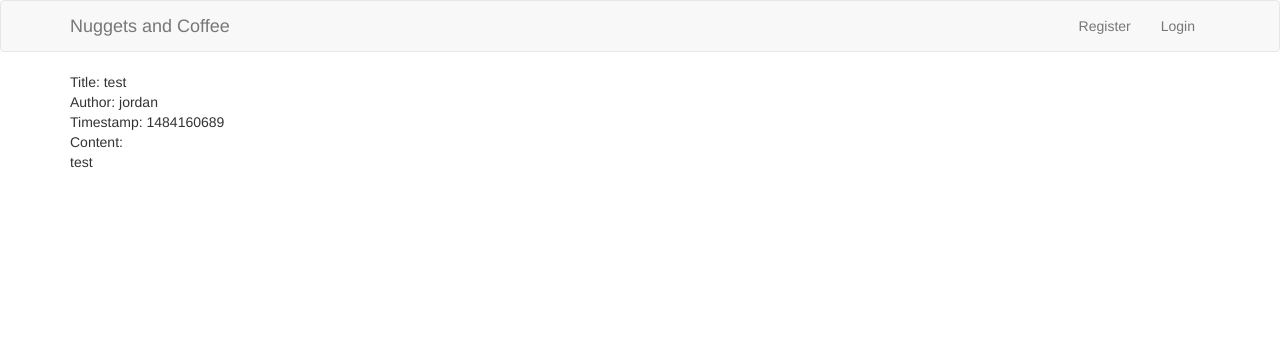
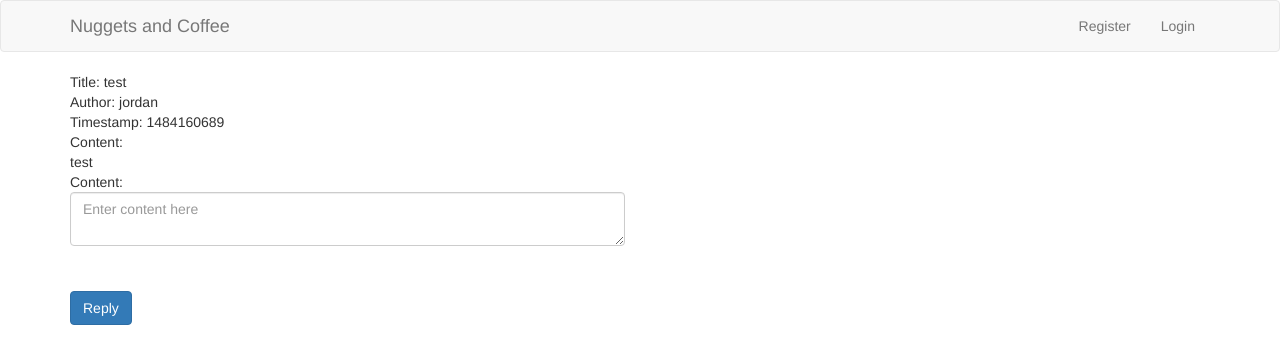
Before and after one commit to james9909/nuggets-and-coffee, a Flask app: page /forum/1 in a window 1280 px wide. Shown: the top 364 px of the page. Run offline with Flask 2, Linux system fonts and the light colour scheme; data comes from the database, SQL or seed files in the repository; some libraries are stand-ins or nearby versions.

Commit message:
added commenting functionality in templates

```diff
--- a/templates/createPost.html
+++ b/templates/createPost.html
@@ -2,7 +2,7 @@
 
 
 {% block body %}
-<h1>Register for an account</h1><br>
+<h1>Make a Post</h1><br>
 <form action="/createPost" method="POST">
 <div class="form-group">
     <div class="row">
--- a/templates/forum.html
+++ b/templates/forum.html
@@ -12,4 +12,5 @@
 Title: {{ post[2] }}  Author: {{ post[0] }}<br>
 {% endfor %}
 
+<a class="btn btn-primary" href="/createPost" role="button">Make a Post</a>
 {% endblock %}
--- a/templates/post.html
+++ b/templates/post.html
@@ -14,4 +14,16 @@ Content: <br>
 {% for reply in replies %}
 reply: {{ reply[2] }} <br>
 {% endfor %}
+
+<form action="/reply" method="POST">
+<div class="form-group">
+    <div class="row">
+        <div class="col-md-6">
+            <p>Content: <textarea class="form-control" name="content" placeholder="Enter content here" required></textarea></p>
+        </div>
+    </div>
+</div>
+<br>
+<input name="postid" value="{{ postinfo[1] }}" type="hidden">
+<input class="btn btn-primary" type="submit" value="Reply">
 {% endblock %}
```
